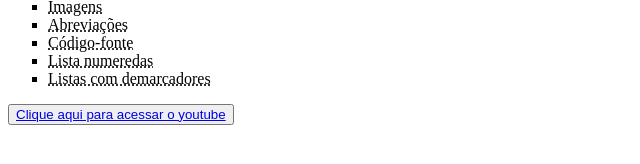
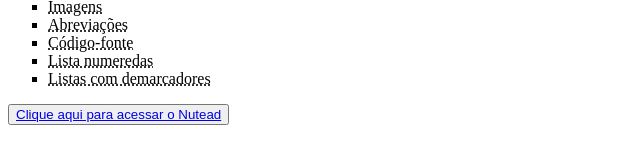
Before and after one commit to MatheusYuriYairo/matheusyuriyairo.github.io, a plain HTML site: page index.html in a window 1280 px wide. Shown: the part 188-352 px from the top of the page, 0-640 px from the left. Drawn offline with Linux system fonts and the light colour scheme.

Commit message:
Criando arquivo index.html

```diff
--- a/index.html
+++ b/index.html
@@ -24,6 +24,6 @@
         <li><abbr title="Use a tag &lt;ol&gt;">Lista numeredas</abbr></li>
         <li><abbr title="Use a tag &lt;ul&gt;">Listas com demarcadores</abbr></li>
     </ul>
-    <button><a href="https://youtube.com">Clique aqui para acessar o youtube</a></button>
+    <button><a href="https://ead.uepg.br/site/">Clique aqui para acessar o Nutead</a></button>
 </body>
 </html>
```
